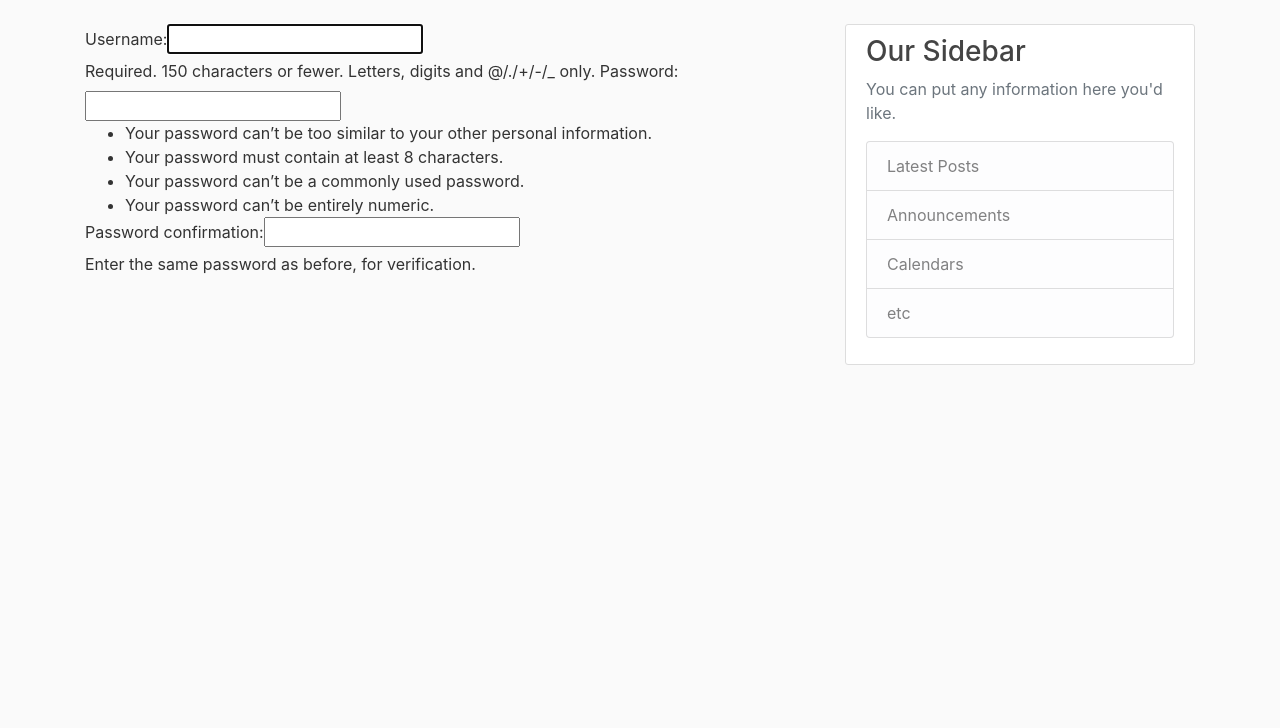
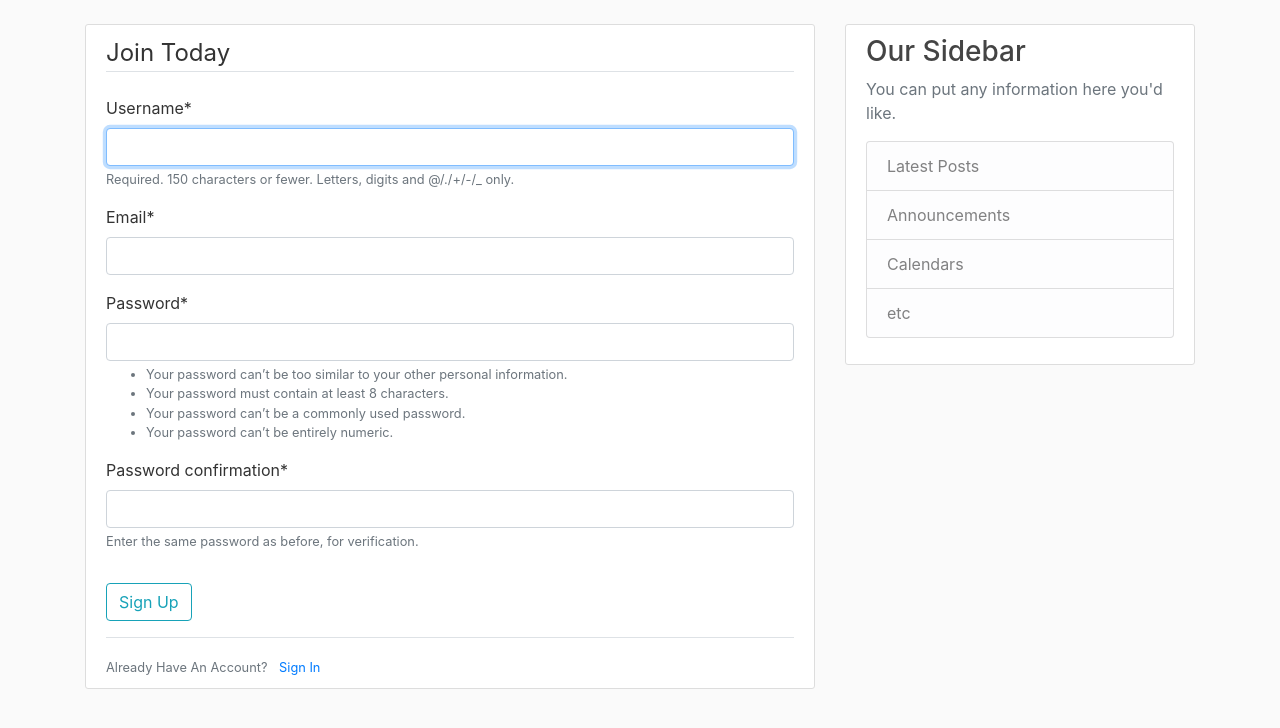
Before and after one commit to watmot/django-site, a Django app: page /register/ in a window 1280 px wide. Shown: the part 56-784 px from the top of the page. Run offline with Django 3.2, Linux system fonts and the light colour scheme; some libraries are stand-ins or nearby versions.

Commit message:
part 6 - complete

```diff
--- a/django_site/blog/templates/blog/base.html
+++ b/django_site/blog/templates/blog/base.html
@@ -9,10 +9,9 @@
     <link rel="stylesheet" type="text/css" href="{% static 'blog/main.css' %}">
 
     <title>
+        Django Site
         {% if title %}
-            Django Site - {{ title }}
-        {% else %}
-            Django Site
+         - {{ title }}
         {% endif %}
     </title>
 </head>
@@ -26,13 +25,13 @@
           </button>
           <div class="collapse navbar-collapse" id="navbarToggle">
             <div class="navbar-nav mr-auto">
-              <a class="nav-item nav-link" href="/">Home</a>
-              <a class="nav-item nav-link" href="/about">About</a>
+              <a class="nav-item nav-link" href="{% url 'blog-home' %}">Home</a>
+              <a class="nav-item nav-link" href="{% url 'blog-about' %}">About</a>
             </div>
             <!-- Navbar Right Side -->
             <div class="navbar-nav">
               <a class="nav-item nav-link" href="#">Login</a>
-              <a class="nav-item nav-link" href="#">Register</a>
+              <a class="nav-item nav-link" href="{% url 'register' %}">Register</a>
             </div>
           </div>
         </div>
@@ -41,7 +40,14 @@
     <main role="main" class="container">
       <div class="row">
         <div class="col-md-8">
-          {% block content %}{% endblock %}
+          {% if messages %}
+              {% for message in messages %}
+                <div class="alert alert-{{ message.tags }}">
+                    {{ message }}
+                </div>
+              {% endfor %}
+          {% endif %}
+          {% block content %}{% endblock content %}
         </div>
         <div class="col-md-4">
           <div class="content-section">
--- a/django_site/django_site/settings.py
+++ b/django_site/django_site/settings.py
@@ -31,6 +31,7 @@ ALLOWED_HOSTS = []
 # Application definition
 
 INSTALLED_APPS = [
+    'crispy_forms',
     'blog.apps.BlogConfig',
     'users.apps.UsersConfig',
     'django.contrib.admin',
@@ -120,3 +121,5 @@ USE_TZ = True
 # https://docs.djangoproject.com/en/3.0/howto/static-files/
 
 STATIC_URL = '/static/'
+
+CRISPY_TEMPLATE_PACK = 'bootstrap4'
--- /dev/null
+++ b/django_site/users/forms.py
@@ -0,0 +1,16 @@
+from django.contrib.auth.forms import UserCreationForm
+from django.contrib.auth.models import User
+from django import forms
+
+
+class UserRegisterForm(UserCreationForm):
+    email = forms.EmailField()
+
+    class Meta:
+        model = User
+        fields = [
+            'username',
+            'email',
+            'password1',
+            'password2'
+        ]
--- a/django_site/users/templates/users/register.html
+++ b/django_site/users/templates/users/register.html
@@ -1,4 +1,21 @@
 {% extends "blog/base.html" %}
+{% load crispy_forms_tags %}
 {% block content %}
-    {{ form }}
+    <div class="content-section">
+        <form method="POST">
+            {% csrf_token %}
+            <fieldset class="form-group">
+                <legend class="border-bottom mb-4">Join Today</legend>
+                {{ form|crispy }}
+            </fieldset>
+            <div class="form-group">
+                <button class="btn btn-outline-info" type="submit">Sign Up</button>
+            </div>
+        </form>
+        <div class="border-top pt-3">
+            <small class="text-muted">
+                Already Have An Account? <a class="ml-2" href="#">Sign In</a>
+            </small>
+        </div>
+    </div>
 {% endblock content %}
--- a/django_site/users/views.py
+++ b/django_site/users/views.py
@@ -1,12 +1,17 @@
-from django.shortcuts import render
-from django.contrib.auth.forms import UserCreationForm
+from django.shortcuts import render, redirect
+from django.contrib import messages
+from .forms import UserRegisterForm
 
 
 def register(request):
-    form = UserCreationForm()
+    if request.method == 'POST':
+        form = UserRegisterForm(request.POST)
+        if form.is_valid():
+            form.save()
+            username = form.cleaned_data.get('username')
+            messages.success(request, f'Account created for {username}.')
+            return redirect('blog-home')
+    else:
+        form = UserRegisterForm()
 
-    context = {
-        'form': form
-    }
-
-    return render(request, 'users/register.html', context=context)
+    return render(request, 'users/register.html', context={'form': form})
```
Also changed, not shown: django_site/db.sqlite3.
